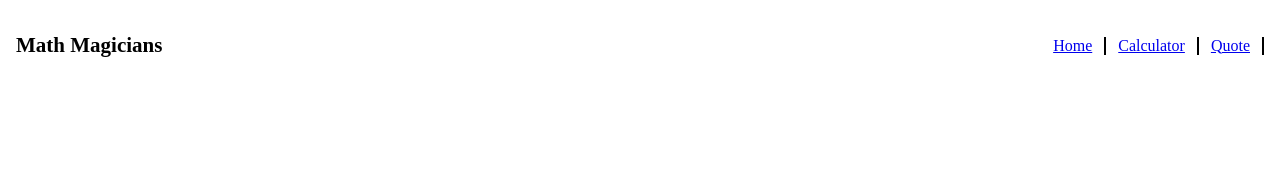
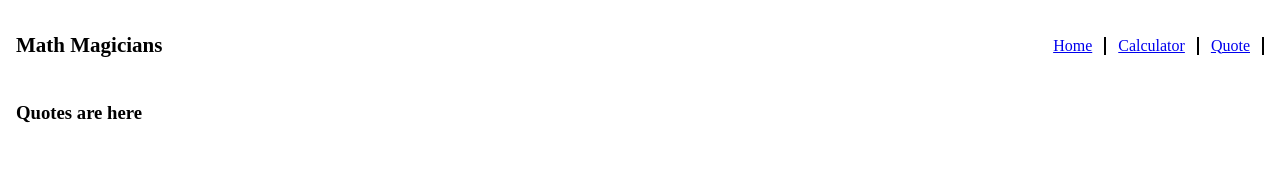
Before and after one commit to isaacpitwa/math_magicians, a React (Create React App) app: page /quote in a window 1280 px wide. Shown: the top 192 px of the page. Built offline with nearby package versions, Linux system fonts and the light colour scheme.

Commit message:
Add quotes app

```diff
--- a/src/App.js
+++ b/src/App.js
@@ -4,6 +4,7 @@ import { Route, Routes } from 'react-router-dom';
 import Calculator from './components/calculator';
 import Home from './pages/home';
 import Header from './components/header';
+import Quote from './pages/quote';
 
 class App extends React.PureComponent {
   render() {
@@ -13,6 +14,7 @@ class App extends React.PureComponent {
         <Routes>
           <Route path="/" element={<Home />} exact />
           <Route path="calculator" element={<Calculator />} />
+          <Route path="quote" element={<Quote />} />
         </Routes>
       </div>
     );
--- /dev/null
+++ b/src/pages/quote.js
@@ -0,0 +1,10 @@
+import React from 'react';
+
+function Quote() {
+  return (
+    <div>
+      <h3>Quotes are here</h3>
+    </div>
+  );
+}
+export default Quote;
```
